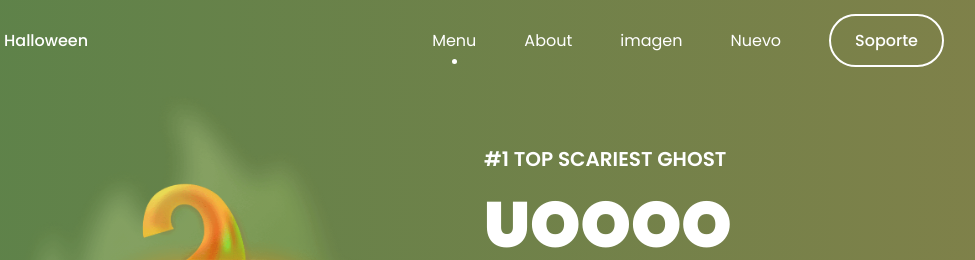
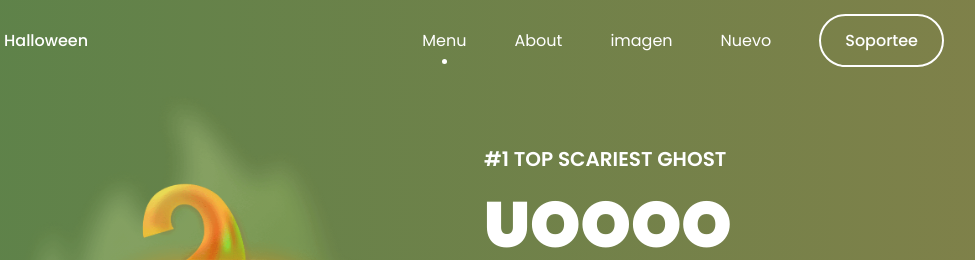
Before and after one commit to maxtil25/proyecto, a plain HTML site: page index.html in a window 1280 px wide. Shown: the top 260 px of the page, 180-1155 px from the left. Drawn offline with nearby package versions, Linux system fonts and the light colour scheme.

Commit message:
sopor-index

```diff
--- a/index.html
+++ b/index.html
@@ -45,7 +45,7 @@
                             <a href="#new" class="nav__link">Nuevo</a>
                         </li>
 
-                        <a href="#" class="button button--ghost">Soporte</a>
+                        <a href="#" class="button button--ghost">Soportee</a>
                     </ul>
 
                     <div class="nav__close" id="nav-close">
```
